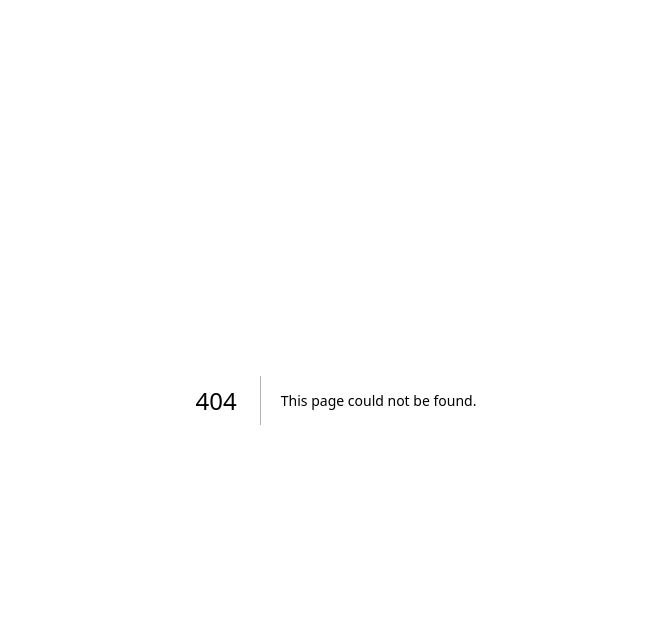
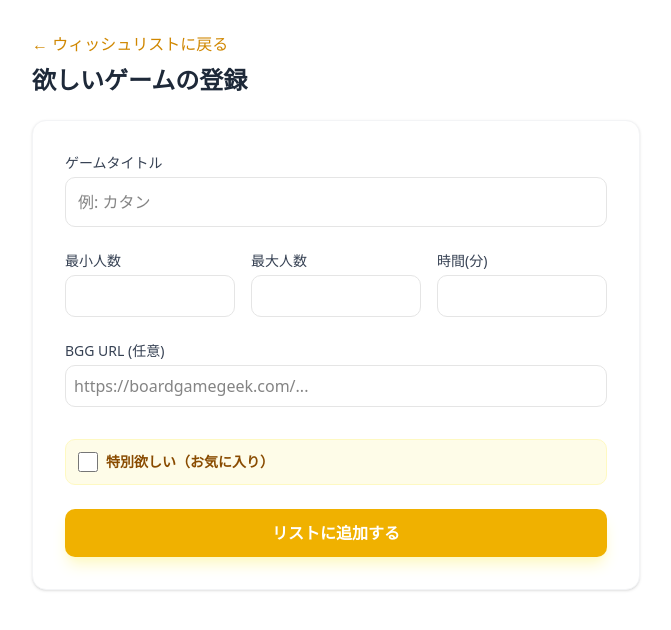
Before and after one commit to ddcatwalk78/boardgame-management-system, a Next.js app: page /admin/wishlist/new in a window 1280 px wide. Before the commit this address had no page. Shown: the top 630 px of the page, without its empty margins (304-975 px from the left). Built offline with nearby package versions, Linux system fonts and the light colour scheme; no server answers.

Commit message:
ウィッシュリスト機能の実装

```diff
--- /dev/null
+++ b/src/app/admin/wishlist/_components/MarkAsOwnedButton.tsx
@@ -0,0 +1,32 @@
+"use client";
+
+type Props = {
+  id: number;
+  gameName: string;
+  action: (formData: FormData) => Promise<void>;
+};
+
+export default function MarkAsOwnedButton({ id, gameName, action }: Props) {
+  return (
+    <form
+      action={action}
+      onSubmit={(e) => {
+        if (
+          !confirm(
+            `「${gameName}」を購入済みに変更し、ボードゲーム一覧へ移動しますか？`,
+          )
+        ) {
+          e.preventDefault();
+        }
+      }}
+    >
+      <input type="hidden" name="id" value={id} />
+      <button
+        type="submit"
+        className="bg-yellow-400 text-yellow-900 px-4 py-2 rounded-lg text-sm font-bold hover:bg-yellow-500 transition shadow-sm flex items-center gap-1"
+      >
+        <span>🎁</span> 購入した！
+      </button>
+    </form>
+  );
+}
--- /dev/null
+++ b/src/app/admin/wishlist/new/page.tsx
@@ -0,0 +1,123 @@
+import { prisma } from "@/lib/prisma";
+import { redirect } from "next/navigation";
+import Link from "next/link";
+
+export default function NewWishlistPage() {
+  async function createWishlistGame(formData: FormData) {
+    "use server";
+
+    await prisma.boardGame.create({
+      data: {
+        name: formData.get("name") as string,
+        minPlayers: parseInt(formData.get("minPlayers") as string) || 0,
+        maxPlayers: parseInt(formData.get("maxPlayers") as string) || 0,
+        playTime: parseInt(formData.get("playTime") as string) || 0,
+        bggUrl: formData.get("bggUrl") as string,
+        isOwned: false, // 【重要】ここは強制的に false
+        isFavorite: formData.get("isFavorite") === "on",
+        // 未所持なので location, hasSleeves などはデフォルト値(null/false)
+      },
+    });
+
+    redirect("/admin/wishlist");
+  }
+
+  return (
+    <div className="max-w-2xl mx-auto p-8">
+      <div className="mb-6">
+        <Link
+          href="/admin/wishlist"
+          className="text-yellow-600 hover:underline"
+        >
+          ← ウィッシュリストに戻る
+        </Link>
+        <h1 className="text-2xl font-bold mt-2 text-gray-800">
+          欲しいゲームの登録
+        </h1>
+      </div>
+
+      <form
+        action={createWishlistGame}
+        className="bg-white p-8 rounded-xl shadow-sm border border-gray-100 space-y-6"
+      >
+        <div>
+          <label className="block text-sm font-medium text-gray-700 mb-1">
+            ゲームタイトル
+          </label>
+          <input
+            name="name"
+            type="text"
+            required
+            className="w-full border rounded-lg p-3 focus:ring-2 focus:ring-yellow-400 outline-none"
+            placeholder="例: カタン"
+          />
+        </div>
+
+        <div className="grid grid-cols-3 gap-4">
+          <div>
+            <label className="block text-sm font-medium text-gray-700 mb-1">
+              最小人数
+            </label>
+            <input
+              name="minPlayers"
+              type="number"
+              className="w-full border rounded-lg p-2"
+            />
+          </div>
+          <div>
+            <label className="block text-sm font-medium text-gray-700 mb-1">
+              最大人数
+            </label>
+            <input
+              name="maxPlayers"
+              type="number"
+              className="w-full border rounded-lg p-2"
+            />
+          </div>
+          <div>
+            <label className="block text-sm font-medium text-gray-700 mb-1">
+              時間(分)
+            </label>
+            <input
+              name="playTime"
+              type="number"
+              className="w-full border rounded-lg p-2"
+            />
+          </div>
+        </div>
+
+        <div>
+          <label className="block text-sm font-medium text-gray-700 mb-1">
+            BGG URL (任意)
+          </label>
+          <input
+            name="bggUrl"
+            type="url"
+            className="w-full border rounded-lg p-2"
+            placeholder="https://boardgamegeek.com/..."
+          />
+        </div>
+
+        <div className="pt-2">
+          <label className="flex items-center gap-2 cursor-pointer p-3 bg-yellow-50 rounded-lg border border-yellow-100">
+            <input
+              name="isFavorite"
+              type="checkbox"
+              className="w-5 h-5 text-yellow-500 rounded"
+            />
+            <span className="text-sm font-bold text-yellow-800">
+              特別欲しい（お気に入り）
+            </span>
+          </label>
+        </div>
+
+        <button
+          type="submit"
+          className="w-full bg-yellow-500 text-white font-bold py-3 rounded-lg hover:bg-yellow-600 transition shadow-lg shadow-yellow-100"
+        >
+          リストに追加する
+        </button>
+      </form>
+    </div>
+  );
+}
--- /dev/null
+++ b/src/app/admin/wishlist/page.tsx
@@ -0,0 +1,114 @@
+import { prisma } from "@/lib/prisma";
+import { auth } from "@/auth";
+import { redirect } from "next/navigation";
+import Link from "next/link";
+import { revalidatePath } from "next/cache";
+import MarkAsOwnedButton from "./_components/MarkAsOwnedButton";
+
+export default async function WishlistPage() {
+  const session = await auth();
+  if (!session?.user?.isAdmin) redirect("/");
+
+  // 未所持のゲームを取得
+  const games = await prisma.boardGame.findMany({
+    where: { isOwned: false },
+    orderBy: { name: "asc" },
+  });
+
+  // 購入済みにするアクション
+  async function markAsOwned(formData: FormData) {
+    "use server";
+    const id = Number(formData.get("id"));
+
+    await prisma.boardGame.update({
+      where: { id },
+      data: { isOwned: true }, // フラグを立てる
+    });
+
+    revalidatePath("/admin/games");
+    revalidatePath("/admin/wishlist");
+    redirect("/admin/games"); // 購入後は通常のゲーム一覧へ飛ばす
+  }
+
+  return (
+    <div className="max-w-4xl mx-auto p-8">
+      <div className="flex justify-between items-center mb-8">
+        <div>
+          <h1 className="text-2xl font-bold text-gray-800">ウィッシュリスト</h1>
+          <p className="text-sm text-gray-500">購入検討中のボードゲーム一覧</p>
+        </div>
+        <Link
+          href="/admin/wishlist/new"
+          className="bg-yellow-500 text-white px-4 py-2 rounded-lg hover:bg-yellow-600 transition shadow-sm"
+        >
+          ＋ 欲しいゲームを追加
+        </Link>
+      </div>
+
+      <div className="grid gap-4">
+        {games.map((game) => (
+          <div
+            key={game.id}
+            className="bg-white p-6 rounded-xl shadow-sm border border-gray-100 flex flex-col sm:flex-row justify-between items-start sm:items-center gap-4"
+          >
+            <div className="grow">
+              <div className="flex items-center gap-2 mb-1">
+                <h2 className="text-xl font-bold text-gray-900">{game.name}</h2>
+                {game.isFavorite && (
+                  <span className="text-yellow-400 text-lg">★</span>
+                )}
+              </div>
+
+              <div className="flex flex-wrap gap-2 text-sm text-gray-600 mb-2">
+                <span className="bg-gray-100 px-2 py-0.5 rounded">
+                  👥 {game.minPlayers}〜{game.maxPlayers}人
+                </span>
+                <span className="bg-gray-100 px-2 py-0.5 rounded">
+                  ⏱️ {game.playTime}分
+                </span>
+              </div>
+
+              {game.bggUrl && (
+                <a
+                  href={game.bggUrl}
+                  target="_blank"
+                  rel="noopener noreferrer"
+                  className="text-xs text-blue-500 hover:underline"
+                >
+                  BoardGameGeek で見る ↗
+                </a>
+              )}
+            </div>
+
+            <div className="flex items-center gap-3">
+              {/* 購入アクション */}
+              <MarkAsOwnedButton
+                id={game.id}
+                gameName={game.name}
+                action={markAsOwned}
+              />
+
+              {/* 編集（既存の編集画面を流用） */}
+              <Link
+                href={`/admin/games/${game.id}/edit`}
+                className="text-sm text-gray-500 border border-gray-200 bg-gray-50 px-3 py-2 rounded-lg hover:bg-gray-100"
+              >
+                編集
+              </Link>
+            </div>
+          </div>
+        ))}
+
+        {games.length === 0 && (
+          <div className="text-center py-16 bg-gray-50 rounded-2xl border-2 border-dashed border-gray-200">
+            <p className="text-gray-400">
+              欲しいゲームはすべて手に入れましたか？
+              <br />
+              新しいゲームを追加しましょう！
+            </p>
+          </div>
+        )}
+      </div>
+    </div>
+  );
+}
--- a/src/app/page.tsx
+++ b/src/app/page.tsx
@@ -92,6 +92,18 @@ export default async function HomePage() {
               </p>
             </div>
           </Link>
+
+          <Link href="/admin/wishlist" className="group">
+            <div className="h-full bg-white p-8 rounded-2xl shadow-sm border border-gray-100 hover:border-yellow-300 hover:shadow-md transition-all">
+              <div className="text-4xl mb-4">🌠</div>
+              <h2 className="text-xl font-bold text-gray-800 group-hover:text-yellow-500">
+                ウィッシュリスト
+              </h2>
+              <p className="text-sm text-gray-500 mt-2">
+                気になるゲームのメモ。購入したらコレクションへ移動。
+              </p>
+            </div>
+          </Link>
         </div>
       ) : (
         <div className="bg-yellow-50 border border-yellow-100 p-8 rounded-2xl text-center">
```
